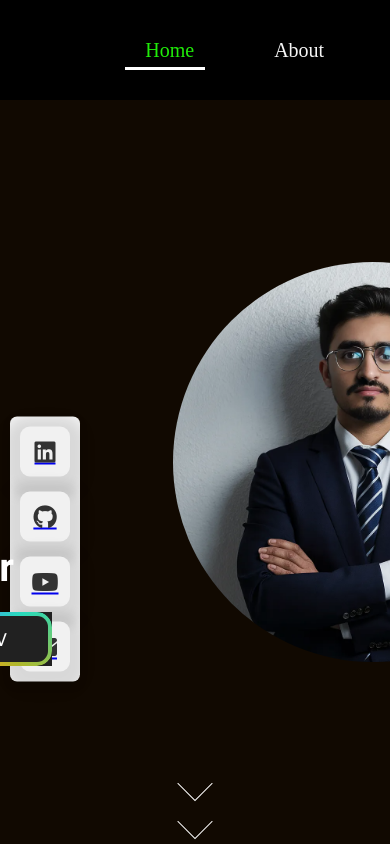
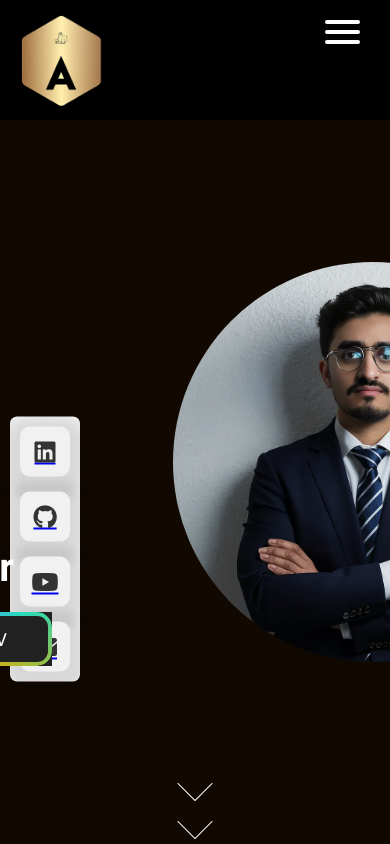
Before and after one commit to MahrAbrarThind/mahr_abrar_portfolio, a React (Create React App) app: page / in a window 390 px wide. Shown: the top 844 px of the page. Built offline with nearby package versions, Linux system fonts and the light colour scheme.

Commit message:
Added Code For Header Responsiveness

```diff
--- a/src/CSS/header.css
+++ b/src/CSS/header.css
@@ -1,21 +1,19 @@
 * {
-    margin: 0px;
-    padding: 0px;
+    margin: 0;
+    padding: 0;
     box-sizing: border-box;
 }
 
+/* Header and Logo Container Here */
 .headerContainer {
     position: fixed;
-
     width: 100%;
-    /* background-color: #060b2c; */
-    /* background-color: #16023b; */
-    /* background-color: #11172d; */
     background-color: black;
     display: flex;
     gap: 300px;
     align-items: center;
     z-index: 100;
+    padding: 10px;
 }
 
 .logoContainer {
@@ -30,13 +28,7 @@
     cursor: pointer;
 }
 
-
-
-
-
-
-
-
+/* Links Container is here */
 .linksContainer {
     display: flex;
     align-items: center;
@@ -50,7 +42,6 @@
 
 .link {
     cursor: pointer;
-    /* color: rgb(200, 255, 0); */
     color: whitesmoke;
     position: relative;
     font-size: 20px;
@@ -58,7 +49,6 @@
     transition: color 0.5s;
     text-decoration: none;
 }
-
 
 .link::after {
     content: "";
@@ -86,17 +76,12 @@
 
 .link:hover {
     border: none;
-    /* color: #ff9f0e; */
     color: #20ec09;
 }
-
-
-
 
 .link.active,
 .link:hover {
     border: none;
-    /* color: #ff9f0e; */
     color: #20ec09;
 }
 
@@ -105,3 +90,119 @@
     visibility: visible;
     transform: scaleX(1);
 }
+
+/* Hamburger Menu Styles */
+.hamburger {
+    display: none;
+    position: absolute;
+    right: 30px;
+    top: 20px;
+    width: 35px;
+    height: 25px;
+    cursor: pointer;
+    z-index: 101;
+}
+
+.hamburger span {
+    display: block;
+    width: 35px;
+    height: 4px;
+    background-color: white;
+    border-radius: 2px;
+    position: absolute;
+    transition: transform 0.3s ease;
+}
+
+.hamburger span:nth-child(1) {
+    top: 0;
+}
+
+.hamburger span:nth-child(2) {
+    top: 10px;
+}
+
+.hamburger span:nth-child(3) {
+    top: 20px;
+}
+
+.menuOverlay {
+    position: fixed;
+    top: 0;
+    left: 0;
+    width: 100%;
+    height: 100vh;
+    background-color: rgba(0, 0, 0, 0.8);
+    z-index: 100;
+    display: flex;
+    flex-direction: column;
+    align-items: center;
+    justify-content: center;
+}
+
+.menuOverlay nav {
+    display: flex;
+    flex-direction: column;
+    align-items: center;
+}
+
+.menuOverlay a {
+    color: white;
+    font-size: 30px;
+    margin: 20px 0;
+    text-decoration: none;
+}
+
+/* Close Button */
+.close {
+    position: absolute;
+    top: 30px;
+    right: 30px;
+    width: 35px;
+    height: 35px;
+    cursor: pointer;
+    display: flex;
+    align-items: center;
+    justify-content: center;
+}
+
+.close::before,
+.close::after {
+    content: '';
+    position: absolute;
+    width: 35px;
+    height: 4px;
+    background-color: white;
+    border-radius: 2px;
+    transition: transform 0.3s ease;
+}
+
+.close::before {
+    transform: rotate(45deg);
+}
+
+.close::after {
+    transform: rotate(-45deg);
+}
+
+/* Responsive Code here */
+@media (max-width: 992px) {
+    .linksContainer {
+        display: none;
+    }
+
+    .hamburger {
+        display: block;
+    }
+
+    .headerContainer.menu-open .hamburger span {
+        transform: rotate(45deg);
+    }
+
+    .headerContainer.menu-open .hamburger span:nth-child(2) {
+        opacity: 0;
+    }
+
+    .headerContainer.menu-open .hamburger span:nth-child(3) {
+        transform: rotate(-45deg);
+    }
+}
--- a/src/Components/Header.jsx
+++ b/src/Components/Header.jsx
@@ -1,10 +1,18 @@
-import React from 'react';
-import { Link, animateScroll as scroll } from 'react-scroll';
+import React, { useState } from 'react';
+import { Link } from 'react-scroll';
+
 
 const Header = () => {
+    const [isMenuOpen, setIsMenuOpen] = useState(false);
+
+    const toggleMenu = () => {
+        setIsMenuOpen(!isMenuOpen);
+        document.body.style.overflow = isMenuOpen ? 'auto' : 'hidden';
+    };
+
     return (
         <>
-            <div className="headerContainer">
+            <div className={`headerContainer ${isMenuOpen ? 'menu-open' : ''}`}>
                 <div className="logoContainer">
                     <Link
                         to="home"
@@ -58,7 +66,23 @@ const Header = () => {
                         Contact
                     </Link>
                 </div>
+                <div className="hamburger" onClick={toggleMenu}>
+                    <span></span>
+                    <span></span>
+                    <span></span>
+                </div>
             </div>
+            {isMenuOpen && (
+                <div className="menuOverlay" onClick={toggleMenu}>
+                    <nav>
+                        <div className="close" onClick={toggleMenu}></div>
+                        <Link to="home" spy={true} smooth={true} duration={500} onClick={toggleMenu}>Home</Link>
+                        <Link to="about" spy={true} smooth={true} duration={500} onClick={toggleMenu}>About</Link>
+                        <Link to="projects" spy={true} smooth={true} duration={500} onClick={toggleMenu}>Projects</Link>
+                        <Link to="contact" spy={true} smooth={true} duration={500} onClick={toggleMenu}>Contact</Link>
+                    </nav>
+                </div>
+            )}
         </>
     );
 }
--- a/src/index.js
+++ b/src/index.js
@@ -15,6 +15,7 @@ import "./CSS/skills.css";
 import "./CSS/projects.css";
 import "./CSS/contact.css";
 import "./CSS/footer.css";
+
 
 
 const root = ReactDOM.createRoot(document.getElementById('root'));
```
